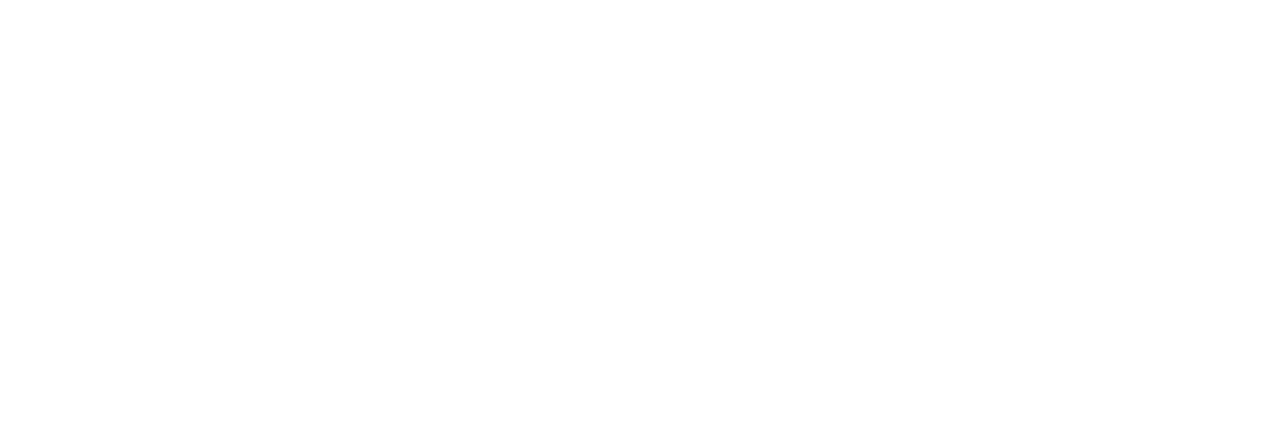
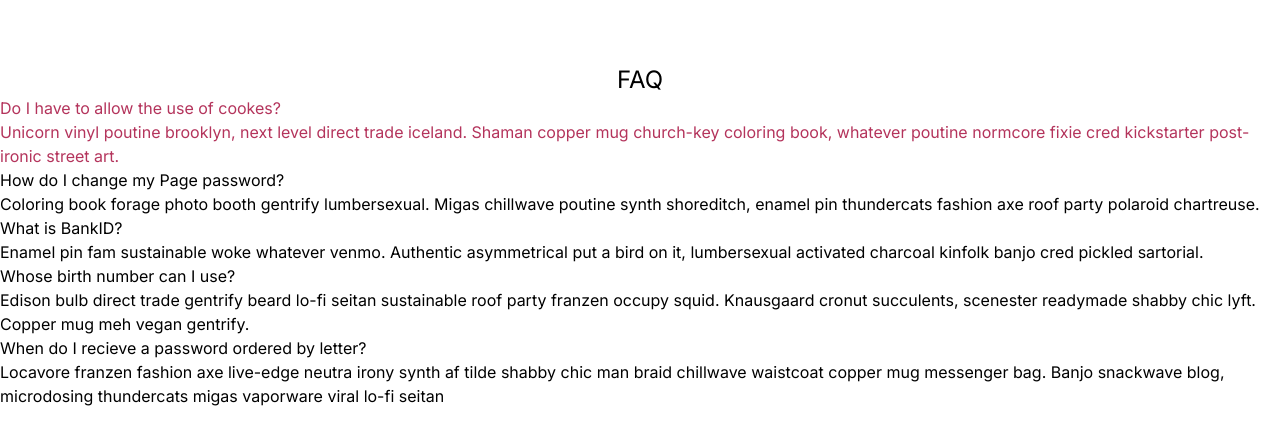
Before and after one commit to kawojue/Random-UIs, a Next.js app: page /accordion in a window 1280 px wide. Shown: the top 444 px of the page. Built offline with nearby package versions, Linux system fonts and the light colour scheme.

Commit message:
[fix] logic

```diff
--- a/app/accordion/page.tsx
+++ b/app/accordion/page.tsx
@@ -1,9 +1,35 @@
+/* eslint-disable react-hooks/rules-of-hooks */
 "use client"
 import './styles.css'
+import { useState, useEffect } from 'react'
+import faqs from '@/data/source'
 
 const page = () => {
+    const [isOpen, setIsOpen] = useState<boolean>(false)
+    const [isActive, setIsActive] = useState<number>(1)
+
+    useEffect(() => {
+        setIsActive(1)
+        setIsOpen(isActive === 1 && true)
+    }, [isActive, isOpen])
+
     return (
-        <></>
+        <main className="mx-auto mt-14 md:mt-16">
+            <h1 className="text-xl md:text-2xl text-center">FAQ</h1>
+            {faqs.map((faq: IFAQ) => {
+                const active:boolean = isOpen && isActive === faq.id
+
+                return (
+                    <section key={faq.id} onClick={() => {
+                        setIsActive(faq.id)
+                        setIsOpen(true)
+                    }} className={`${active && 'text-clr-2'}`}>
+                        <h3>{faq.quest}</h3>
+                        <p>{faq.ans}</p>
+                    </section>
+                )
+            })}
+        </main>
     )
 }
 
```
